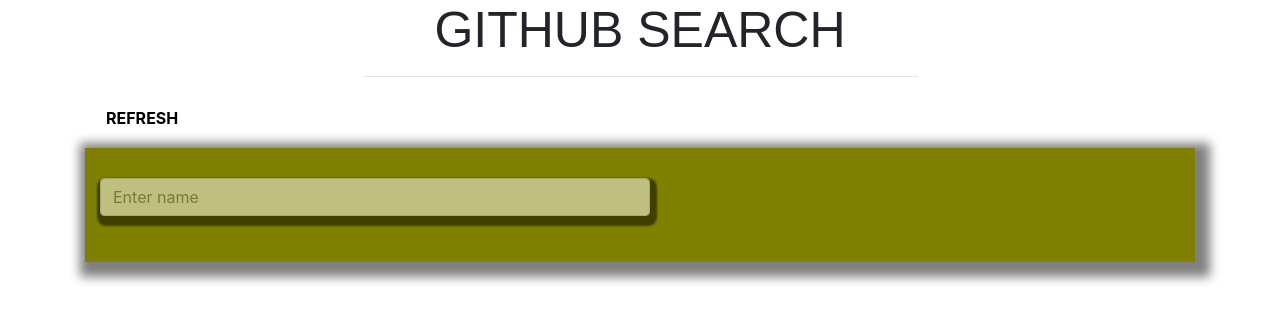
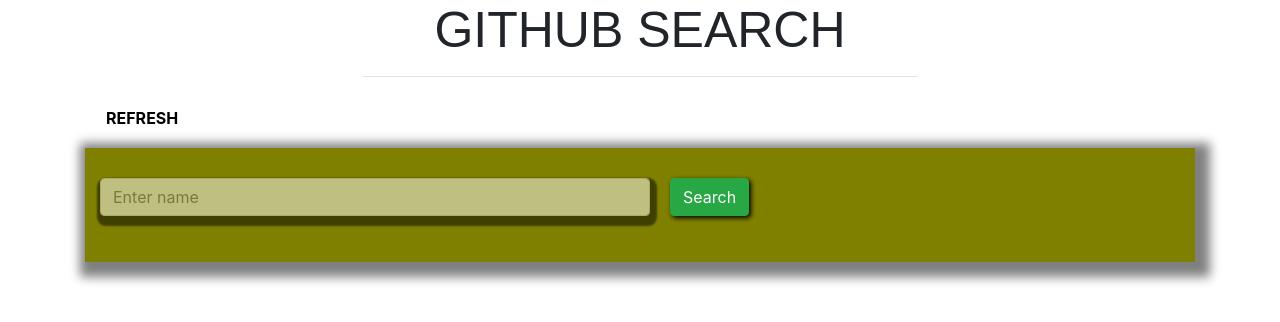
Before and after one commit to phanta864/gitsearch, an Angular app: page /repos in a window 1280 px wide. Shown: the top 322 px of the page. Built offline with nearby package versions, Linux system fonts and the light colour scheme.

Commit message:
added button

```diff
--- a/src/app/repos/repos.component.html
+++ b/src/app/repos/repos.component.html
@@ -2,7 +2,7 @@
   <form class="form-group">
     <div class="row">
       <input type="text" class="form-control" placeholder="Enter name" id="user" [(ngModel)]="username" #user="ngModel" name="username" >
-      <!-- <button (click)="getRepo()"  class="btn btn-success" >Search</button> -->
+      <button (click)="getRepo()"  class="btn btn-success" >Search</button>
     </div>
   </form>
   <div *ngIf="profile">
```
